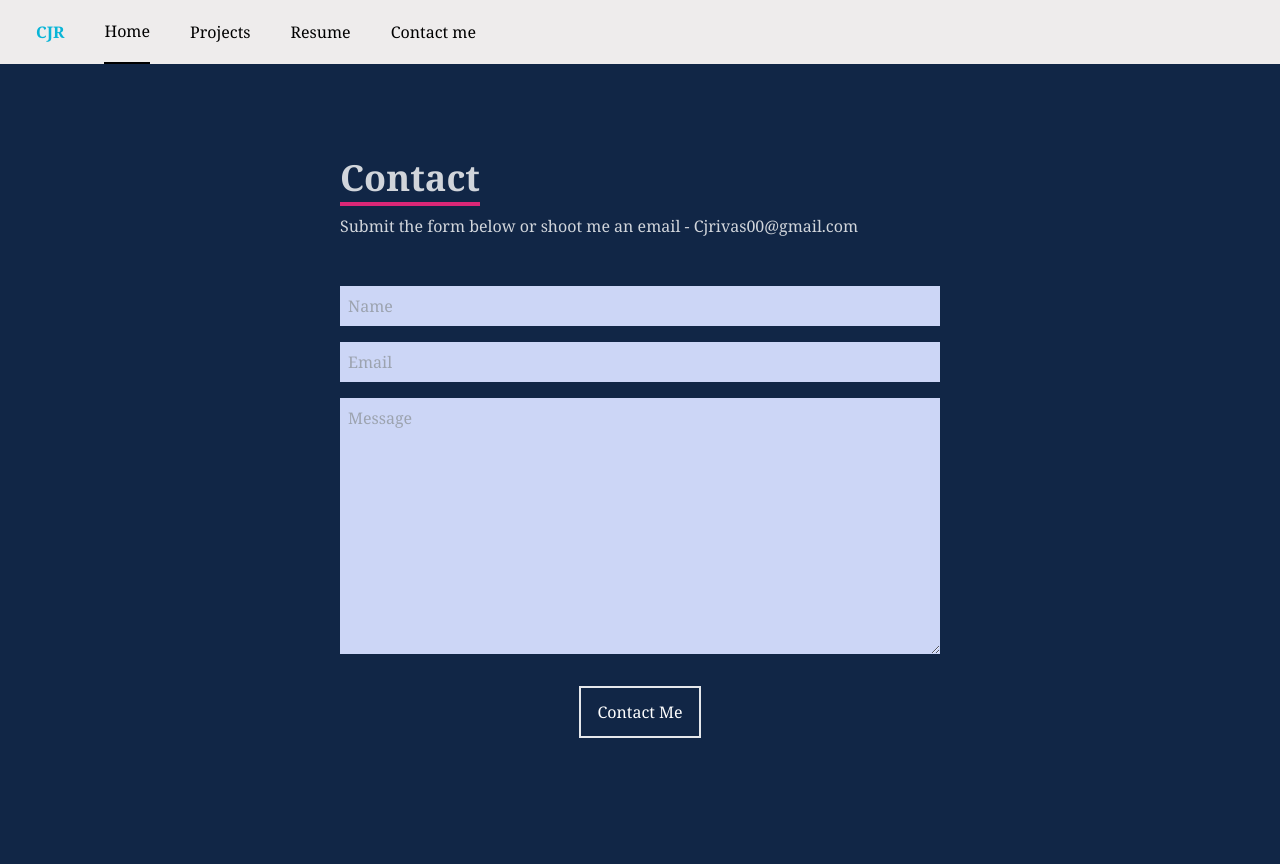
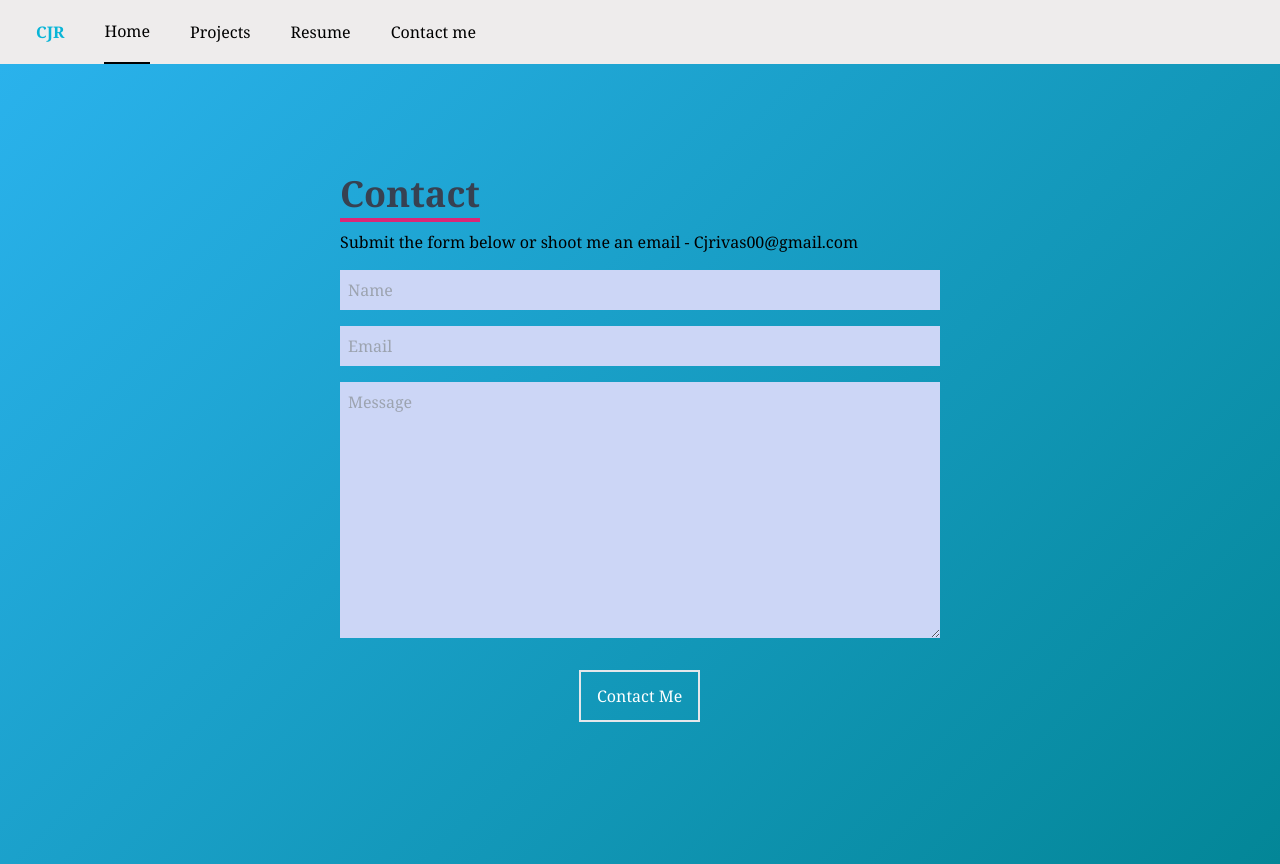
Before and after one commit to Clos01/Portfolio23, a React (Create React App) app: page /Contactme in a window 1280 px wide. Built offline with nearby package versions, Linux system fonts and the light colour scheme.

Commit message:
added animation and color change to contact form also added animation to hero with color change

```diff
--- a/package.json
+++ b/package.json
@@ -8,6 +8,7 @@
     "@testing-library/user-event": "^13.5.0",
     "react": "^18.2.0",
     "react-dom": "^18.2.0",
+    "react-reveal": "^1.2.2",
     "react-router-dom": "^6.8.2",
     "react-scripts": "5.0.1",
     "styled-components": "^5.3.6",
--- a/src/components/Hero.jsx
+++ b/src/components/Hero.jsx
@@ -1,22 +1,35 @@
 import React from "react";
 import port from "../images/port.jpg";
+import Fade from 'react-reveal/Fade'; // Import Fade animation
 
 export const Hero = () => {
   return (
-    <div className="shadow-lg h-auto mx-auto w-full overflow-hidden bg-gradient-to-r from-[#bed7e2e8] to-[#087786ca] pt-16 sm:pt-0">
+    <div
+      className="shadow-lg h-auto mx-auto w-full overflow-hidden pt-16 sm:pt-0"
+      style={{
+        backgroundImage: 'linear-gradient(135deg, #2ab2ec, #038697)',
+        backgroundRepeat: 'no-repeat',
+      }}
+    >
       <div className="grid grid-cols-1 sm:grid-cols-2 gap-4 p-4 sm:p-0">
         <div className="py-6 px-4 sm:p-10 text-center sm:text-left">
-          <h1 className="text-4xl font-light sm:text-5xl sm:mb-4 text-gray-900 ">Hi! I'm Carlos Rivas Juarez,</h1>
-          <p className="text-gray-700  text-xl sm:text-2xl font-bold md:text-3xl">
-          an experienced full-stack web developer and graduate of UNC-Chapel Hill's The Coding Boot Camp. My technical expertise includes proficiency in React, HTML, CSS, JavaScript, Git, and other web development technologies. I'm passionate about crafting unique and visually stunning user experiences, and I'm actively seeking new opportunities to apply my skills, collaborate with fellow developers, and contribute to meaningful projects in the tech industry.
+          <Fade left>
+            <h1 className="text-4xl font-light sm:text-5xl sm:mb-4 text-white">
+              Hi! I'm Carlos Rivas Juarez,
+            </h1>
+            <p className="text-white text-xl sm:text-2xl font-bold md:text-3xl">
+              An experienced full-stack web developer and graduate of UNC-Chapel Hill's The Coding Boot Camp. My technical expertise includes proficiency in React, HTML, CSS, JavaScript, Git, and other web development technologies. I'm passionate about crafting unique and visually stunning user experiences, and I'm actively seeking new opportunities to apply my skills, collaborate with fellow developers, and contribute to meaningful projects in the tech industry.
             </p>
+          </Fade>
         </div>
         <div className="sm:py-10 flex justify-center items-center">
+          <Fade right>
             <img
               alt="Student"
               src={port}
               className="w-full sm:w-[25rem] max-w-full sm:rounded-r-lg"
             />
+          </Fade>
         </div>
       </div>
     </div>
--- a/src/pages/Contact.jsx
+++ b/src/pages/Contact.jsx
@@ -1,17 +1,49 @@
-import React from 'react';
+import React, { useState } from 'react';
+import Fade from 'react-reveal/Fade';
+import Zoom from 'react-reveal/Zoom';
+import RubberBand from 'react-reveal/RubberBand';
 
 const Contact = () => {
+  const [animateButton, setAnimateButton] = useState(false);
+
+  const handleAnimationEnd = () => {
+    setAnimateButton(true);
+  };
+
   return (
-    <div name='Contact' className='w-full h-screen bg-[#112646] flex justify-center items-center pt-30 sm:pt-0 p-35'>
+    <div
+      name='Contact'
+      className='w-full h-screen flex justify-center items-center pt-30 sm:pt-0 p-35'
+      style={{
+        backgroundImage: 'linear-gradient(135deg, #2ab2ec, #038697)',
+        backgroundRepeat: 'no-repeat',
+      }}
+    >
       <form method='POST' action="https://getform.io/f/07c4747d-9e0c-4efa-8cf7-dfc955885eaa" className='flex flex-col max-w-[600px] w-full'>
-        <div className='pb-8'>
-          <p className='text-4xl font-bold inline border-b-4 border-pink-600 text-gray-300'>Contact</p>
-          <p className='text-gray-300 py-4'> Submit the form below or shoot me an email - Cjrivas00@gmail.com</p>
+        <div className='pb-900'>
+          <Zoom>
+            <p className='text-4xl font-bold inline border-b-4 border-pink-600 text-gray-700'>Contact</p>
+          </Zoom>
+          <Fade left delay={200}>
+            <p className='text-gray-00 py-4'> Submit the form below or shoot me an email - Cjrivas00@gmail.com</p>
+          </Fade>
         </div>
-        <input className='bg-[#ccd6f6] p-2' type="text" placeholder='Name' name='name' />
-        <input className='my-4 p-2 bg-[#ccd6f6]' type="email" placeholder='Email' name='email' />
-        <textarea className='bg-[#ccd6f6] p-2' name="message" rows="10" placeholder='Message'></textarea>
-        <button className='text-white border-2 hover:bg-pink-600 hover:border-pink-600 px-4 py-3 my-8 mx-auto flex items-center'>Contact Me</button>
+        <Fade right delay={400}>
+          <input className='bg-[#ccd6f6] p-2' type="text" placeholder='Name' name='name' />
+        </Fade>
+        <Fade right delay={600}>
+          <input className='my-4 p-2 bg-[#ccd6f6]' type="email" placeholder='Email' name='email' />
+        </Fade>
+        <Fade right delay={800} onReveal={handleAnimationEnd}>
+          <textarea className='bg-[#ccd6f6] p-2' name="message" rows="10" placeholder='Message'></textarea>
+        </Fade>
+        {animateButton ? (
+          <RubberBand>
+            <button className='text-white border-2 hover:bg-pink-600 hover:border-pink-600 px-4 py-3 my-8 mx-auto flex items-center'>Contact Me</button>
+          </RubberBand>
+        ) : (
+          <button className='text-white border-2 hover:bg-pink-600 hover:border-pink-600 px-4 py-3 my-8 mx-auto flex items-center'>Contact Me</button>
+        )}
       </form>
     </div>
   )
```
Also changed, not shown: 1 other file (tests, documents, lock files or other folders). Lines whose indentation alone changed are shown as unchanged.
